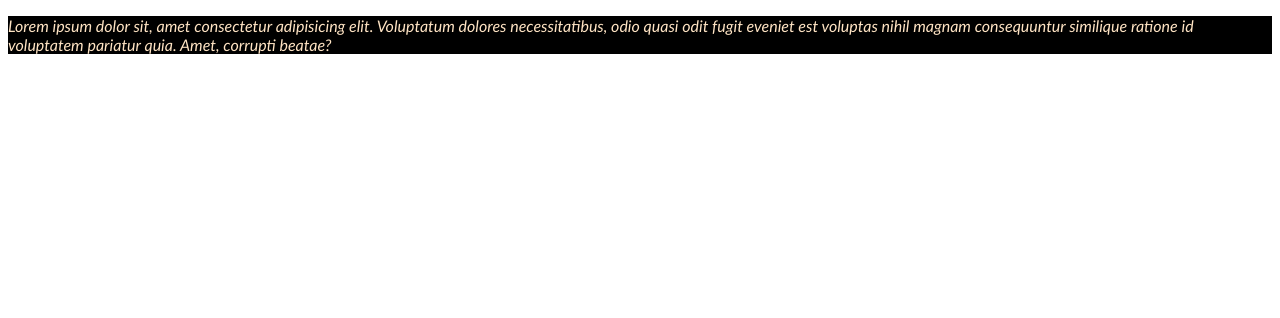
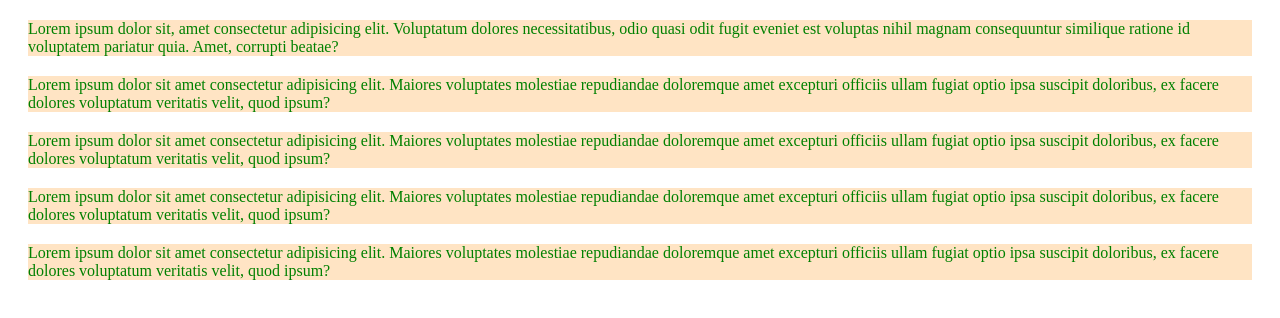
Before and after one commit to nayon0000/ss, a plain HTML site: page index.html in a window 1280 px wide. Drawn offline with Linux system fonts and the light colour scheme.

Commit message:
secend style add

```diff
--- a/index.html
+++ b/index.html
@@ -8,6 +8,18 @@
 </head>
 <body>
 
-    <p>Lorem ipsum dolor sit, amet consectetur adipisicing elit. Voluptatum dolores necessitatibus, odio quasi odit fugit eveniet est voluptas nihil magnam consequuntur similique ratione id voluptatem pariatur quia. Amet, corrupti beatae?</p>
+    <p class="j">Lorem ipsum dolor sit, amet consectetur adipisicing elit. Voluptatum dolores necessitatibus, odio quasi odit fugit eveniet est voluptas nihil magnam consequuntur similique ratione id voluptatem pariatur quia. Amet, corrupti beatae?</p>
+    <div>
+        <p class="j">Lorem ipsum dolor sit amet consectetur adipisicing elit. Maiores voluptates molestiae repudiandae doloremque amet excepturi officiis ullam fugiat optio ipsa suscipit doloribus, ex facere dolores voluptatum veritatis velit, quod ipsum?</p>
+    </div>
+    <div>
+        <p class="j">Lorem ipsum dolor sit amet consectetur adipisicing elit. Maiores voluptates molestiae repudiandae doloremque amet excepturi officiis ullam fugiat optio ipsa suscipit doloribus, ex facere dolores voluptatum veritatis velit, quod ipsum?</p>
+    </div>
+    <div>
+        <p class="j">Lorem ipsum dolor sit amet consectetur adipisicing elit. Maiores voluptates molestiae repudiandae doloremque amet excepturi officiis ullam fugiat optio ipsa suscipit doloribus, ex facere dolores voluptatum veritatis velit, quod ipsum?</p>
+    </div>
+    <div>
+        <p class="j">Lorem ipsum dolor sit amet consectetur adipisicing elit. Maiores voluptates molestiae repudiandae doloremque amet excepturi officiis ullam fugiat optio ipsa suscipit doloribus, ex facere dolores voluptatum veritatis velit, quod ipsum?</p>
+    </div>
 </body>
 </html>
--- a/style.css
+++ b/style.css
@@ -1,7 +1,6 @@
-p{
-    color:bisque;
-    background-color: black;
-    font-family: 'Gill Sans', 'Gill Sans MT', Calibri, 'Trebuchet MS', sans-serif;
-    font-style: oblique;
-    background-size: 50px;
+
+.j{
+    color: green;
+    background-color: bisque;
+    margin: 20px;
 }
```
